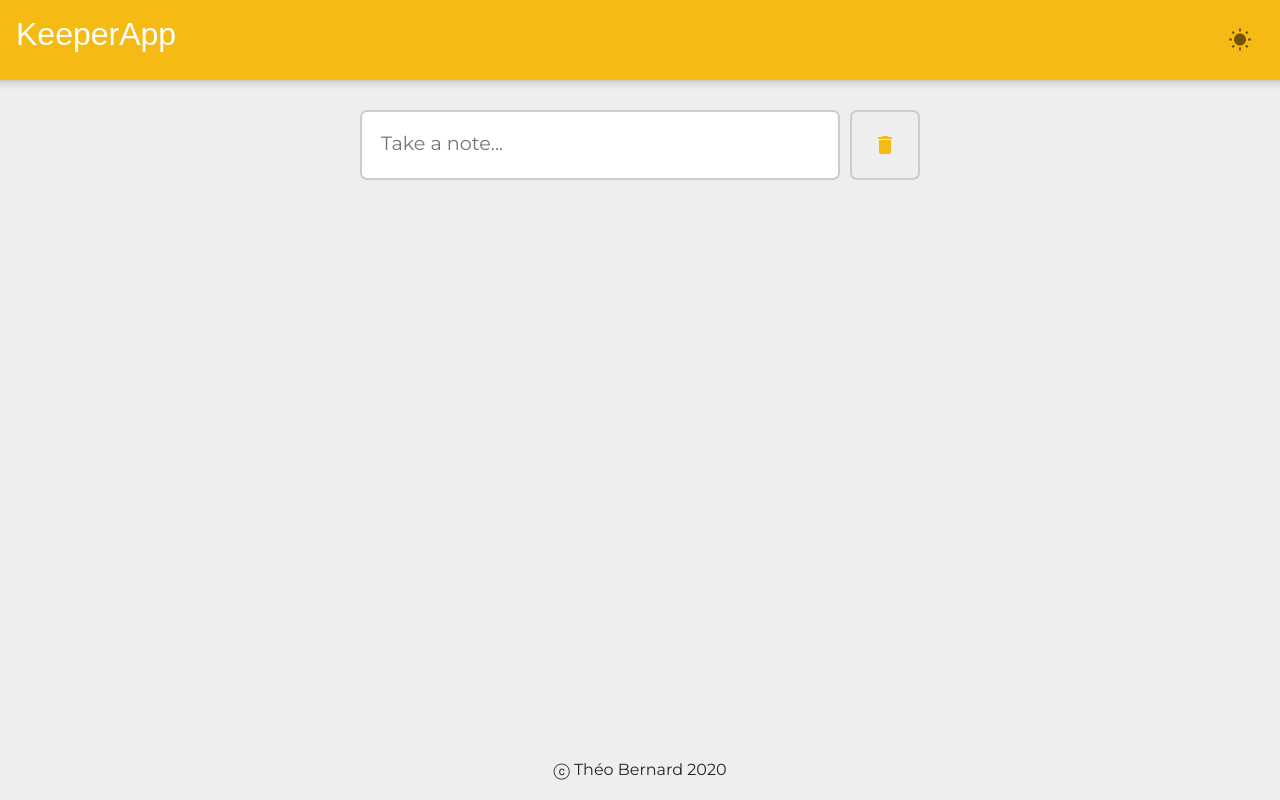
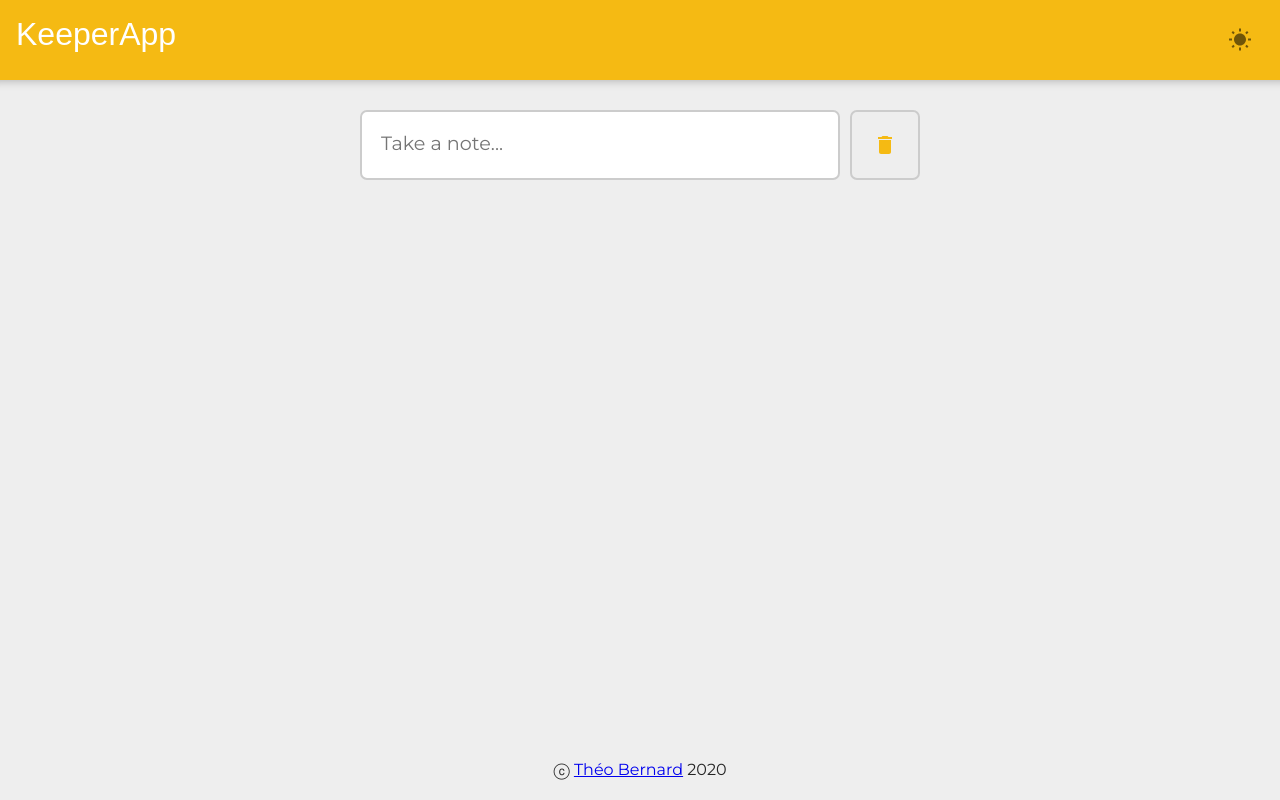
Before and after one commit to TheoBernard97/react-gh-pages, a React (Create React App) app: page / in a window 1280 px wide. Built offline with nearby package versions, Linux system fonts and the light colour scheme; a web font is replaced by a local one.

Commit message:
Add the porfolio link to the footer

```diff
--- a/src/components/Footer.jsx
+++ b/src/components/Footer.jsx
@@ -4,7 +4,9 @@ function Footer() {
   const year = new Date().getFullYear();
   return (
     <footer>
-      <p>ⓒ Théo Bernard {year}</p>
+      <p>
+        ⓒ <a href="https://theobernard97.github.io">Théo Bernard</a> {year}
+      </p>
     </footer>
   );
 }
```
